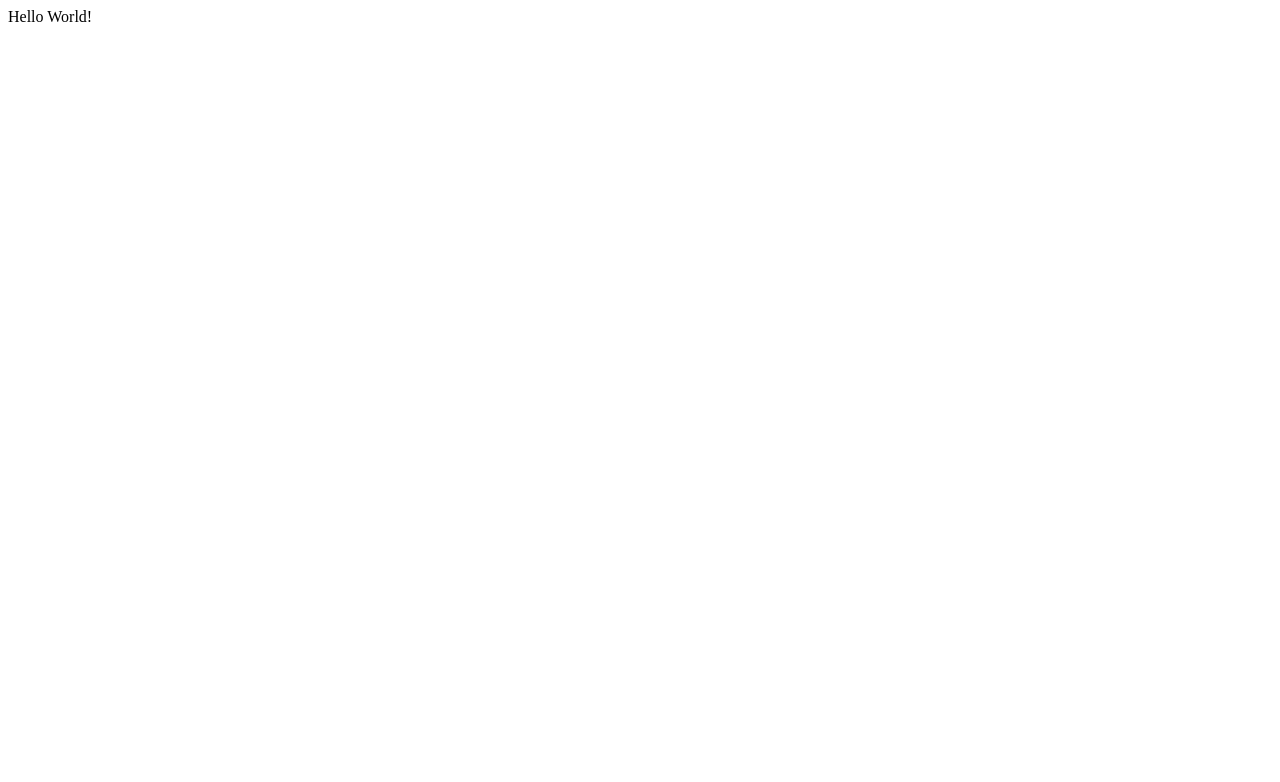
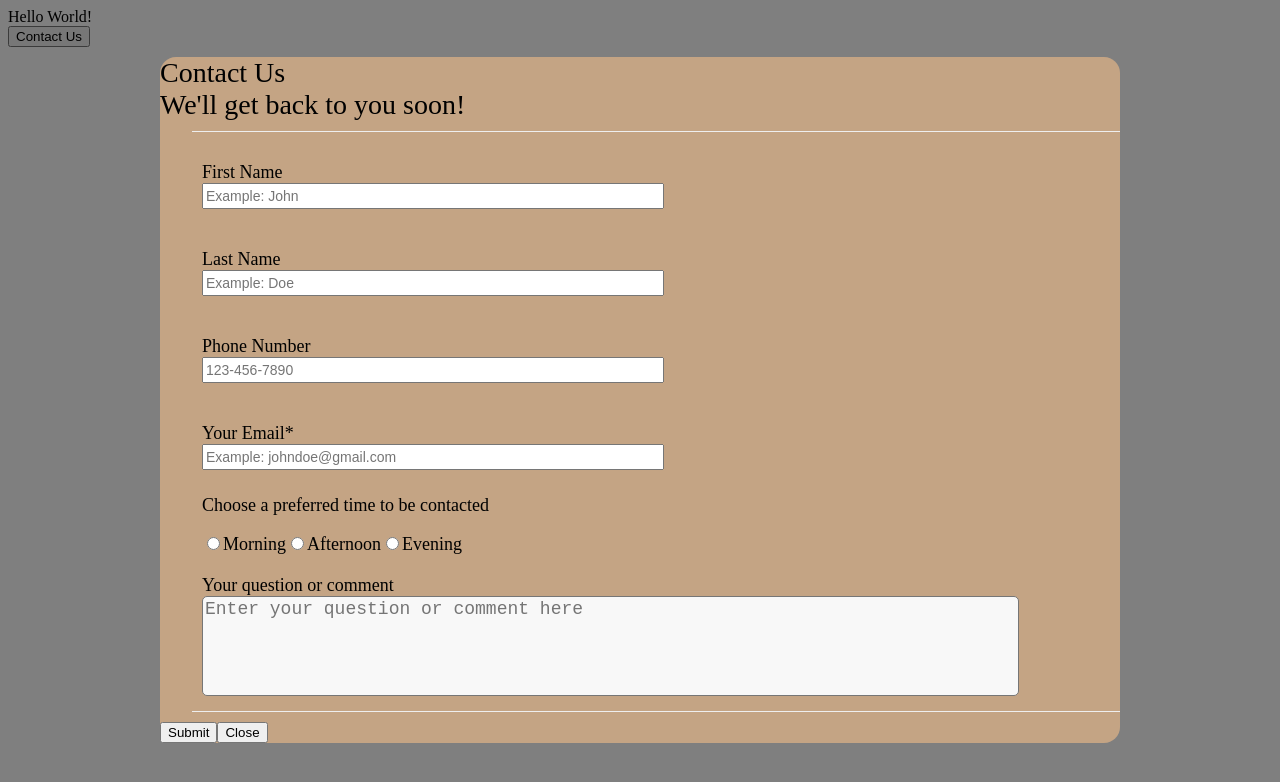
Before and after one commit to HRCeladon/HRGreen, a React app: page / in a window 1280 px wide. Shown: the top 782 px of the page. Built offline with nearby package versions, Linux system fonts and the light colour scheme; the HTML template or start-up script is replaced by a standard one.

Commit message:
Initialize contact-us modal

```diff
--- a/client/src/components/App.jsx
+++ b/client/src/components/App.jsx
@@ -2,13 +2,22 @@ import React from "react";
 import {useState, useEffect} from "react";
 import axios from 'axios';
 import { useLocation, useParams, useSearchParams } from 'react-router-dom';
-
+import './Modals/styles.css'
+import ContactUs from './Modals/ContactUs.jsx'
+import Planner from './Modals/Planner.jsx'
 
 
 export default function App() {
-
+  const [showContactUs, setContactUs] = useState(true)
+  const [showPlanner, setPlanner] = useState(false)
 
   return(
-    <div>Hello World!</div>
+    <>
+        <div>Hello World!</div>
+        <button className='contact-us-buton' onClick={() => setContactUs(true)}>Contact Us</button>
+        {/* <input type='button' value='Start Planning Trip' onClick={() => setPlanner(!showPlanner)}/> */}
+        <ContactUs className='contact-us-form' showContactUs={showContactUs} onClose={() => setContactUs(false)}/>
+        <Planner showPlanner={showPlanner}/>
+    </>
   )
 }
--- /dev/null
+++ b/client/src/components/Modals/ContactUs.jsx
@@ -0,0 +1,103 @@
+import React, {useState, useEffect} from 'react';
+import './styles.css'
+
+const ContactUs = ({showContactUs, onClose}) => {
+
+  const [first, setFirst] = useState('')
+  const [last, setLast ] = useState('')
+  const [phone, setPhone] = useState('')
+  const [email, setEmail] = useState('')
+  const [commnet, setComment] = useState('')
+
+    const error = {
+      fontSize: '18px',
+      color: 'red'
+    };
+    const modalBody = {
+      padding: '10px',
+      fontSize: '18px',
+      borderTop: '1px solid #eee',
+      borderBottom: '1px solid #eee',
+      margin: '0 0 0 2rem'
+    };
+    const nicknameStyle = {
+      display: 'inline-block',
+      textAlign: 'left',
+      margin: '0 0 20px 0',
+      height: '20px',
+      width: '50%',
+      fontSize: '14px'
+    };
+    const emailStyle = {
+      display: 'inline-block',
+      textAlign: 'left',
+      margin: '0 0 5px 0',
+      height: '20px',
+      width: '50%',
+      fontSize: '14px'
+    };
+    const questionStyle = {
+      width: '90%',
+      height: '100px',
+      fontSize: '24px',
+      boxSizing: 'border-box',
+      borderRadius: '5px',
+      backgroundColor: '#f8f8f8',
+      fontSize: '18px',
+      resize: 'none'
+    };
+
+  return (showContactUs && (
+    <div className='modal' onClick={onClose}>
+      <div className='modal-content' onClick={(e) => e.stopPropagation()}>
+        {/* Modal Header */}
+        <div className='modal-header'>
+          <div>Contact Us</div>
+          <div className='product'>We'll get back to you soon!</div>
+          <div className='accent-underline'></div>
+          <div className='error' style={error}></div>
+        </div>
+        {/* Modal Body */}
+        <div className='modal-body' style={modalBody}>
+          <div className='modal-segment'>
+            <label htmlFor='first-name'>First Name</label><br/>
+            <input id='first-name' style={{marginTop: '5px', height: '20px'}} type='text' placeholder='Example: John' onChange={(e) => setFirst(e.target.value)} style={nicknameStyle}/>
+          </div>
+          <div className='modal-segment'>
+            <label htmlFor='last-name'>Last Name</label><br/>
+            <input id='last-name' style={{marginTop: '5px', height: '20px'}} type='text' placeholder='Example: Doe' onChange={(e) => setLast(e.target.value)} style={nicknameStyle}/>
+          </div>
+          <div className='modal-segment'>
+            <label htmlFor='phone'>Phone Number</label><br/>
+            <input id='preferred-time' style={{marginTop: '5px', height: '20px'}} type='text' placeholder='123-456-7890' onChange={(e) => setLast(e.target.value)} style={nicknameStyle}/>
+          </div>
+          <div className='modal-segment'>
+            <label htmlFor='your-email'>Your Email<span className="accent-star">*</span></label><br/>
+            <input style={{marginTop: '5px'}} type='text' id='your-email' placeholder='Example: johndoe@gmail.com' onChange={(e) => setEmail(e.target.value)} style={emailStyle}/> <br/>
+          </div>
+          <div className='modal-segment'>
+            <p>Choose a preferred time to be contacted</p>
+            <input type='radio' id='morning'/>
+            <label htmlFor='morning'>Morning</label>
+            <input type='radio' id='afternoon'/>
+            <label htmlFor='afternoon'>Afternoon</label>
+            <input type='radio' id='evening'/>
+            <label htmlFor='afternoon'>Evening</label>
+          </div>
+          <div className='modal-segment'>
+            <div htmlFor='your-question'>Your question or comment</div>
+            <textarea style={{marginTop: '5px'}} rows='5' cols='200' placeholder='Enter your question or comment here' onChange={(e) => setAsk(e.target.value)} style={questionStyle}/>
+          </div>
+        </div>
+        {/* Modal Footer */}
+        <div className='modal-footer'>
+          <button className='modal-button' >Submit</button>
+          <button className='modal-button' onClick={onClose} >Close</button>
+        </div>
+      </div>
+    </div>
+    )
+  )
+}
+
+export default ContactUs
--- /dev/null
+++ b/client/src/components/Modals/Planner.jsx
@@ -0,0 +1,13 @@
+import React, {useState, useEffect} from 'react';
+
+const Planner = ({showPlanner}) => {
+
+  return (showPlanner && (
+    <div>
+      <h2>Plan Trip </h2>
+    </div>
+    )
+  )
+}
+
+export default Planner
--- /dev/null
+++ b/client/src/components/Modals/index.js
@@ -0,0 +1,6 @@
+import ContactUs from './ContactUs.jsx'
+import './styles.css'
+
+export default {
+  ContactUs
+}
--- /dev/null
+++ b/client/src/components/Modals/styles.css
@@ -0,0 +1,51 @@
+
+.modal {
+  position: fixed;
+  left: 0;
+  top: 0;
+  right: 0;
+  bottom: 0;
+  background-color: rgba(0, 0, 0, 0.5);
+  justify-content: center;
+  align-items: center;
+  display: flex;
+  z-index: 10;
+  animation-name: slidein;
+  animation-duration: 0.5s;
+}
+@keyframes slidein {
+  from {
+    margin-top: 100%;
+    width: 100%;
+  }
+  to {
+    margin-bottom: 0%;
+    width: 100%;
+  }
+}
+.modal-content {
+  border-radius: 1rem;
+  background-color: #C4A484;
+  height: fit-content;
+  width: 75%;
+  border-radius: 1rem;
+  display: flex;
+  flex-direction: row;
+  flex-wrap: wrap;
+  justify-content: flex-start;
+  align-content: space-between;
+  gap: 10px;
+}
+.modal-header {
+  font-size: 28px
+}
+.modal-footer {
+  display: flex;
+  justify-content: space-around;
+}
+.modal-button {
+
+}
+.modal-segment {
+  margin: 20px 0 0 0;
+}
--- a/webpack.config.js
+++ b/webpack.config.js
@@ -33,6 +33,6 @@ module.exports = {
       },
       compress: true,
       port: 3000,
-    }
+    },
     devtool: 'source-map'
 };
```
Also changed, not shown: client/src/components/Modals/Client.jsx (deleted).
